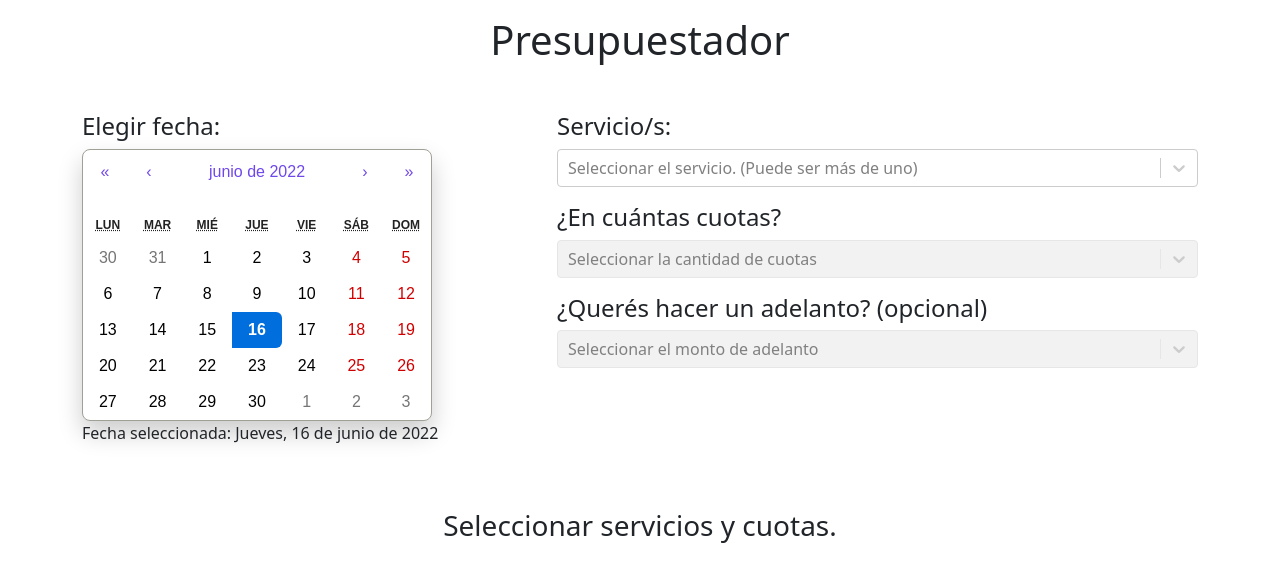
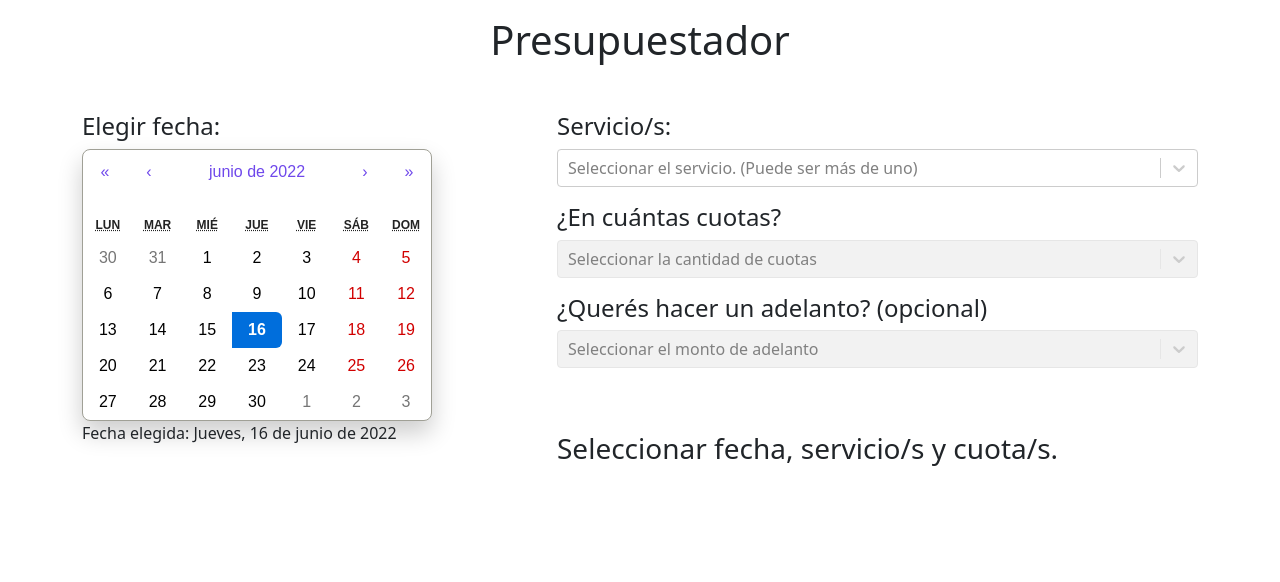
Before and after one commit to PulpoI/presupuestador, a React (Create React App) app in the folder presupuestador/: page / in a window 1280 px wide. Shown: the top 582 px of the page. Built offline with nearby package versions, Linux system fonts and the light colour scheme.

Commit message:
estilos asignados y programa funcionando

```diff
--- a/presupuestador/package.json
+++ b/presupuestador/package.json
@@ -14,6 +14,7 @@
     "sweetalert": "^2.1.2",
     "web-vitals": "^2.1.4"
   },
+  "homepage": "http://presupuestador.camilagonzalez.ar/",
   "scripts": {
     "start": "react-scripts start",
     "build": "react-scripts build",
--- a/presupuestador/src/App.css
+++ b/presupuestador/src/App.css
@@ -127,6 +127,11 @@
   color: white;
  }
 
+
+ .elegir-fecha {
+  height: 350px;
+ }
+
  @media (max-width: 576px) {
   .precio-total {
     position: initial !important;
--- a/presupuestador/src/App.js
+++ b/presupuestador/src/App.js
@@ -156,13 +156,13 @@ function App() {
     <div className="container-xl mt-3">
       <h1 className="text-center">Presupuestador</h1>
       <div className="row mt-5">
-        <div className="col-xs-12 col-sm-6 col-md-5">
+        <div className="col-xs-12 col-sm-6 col-md-5 elegir-fecha">
           <h4>Elegir fecha: </h4>
           <div className="calendar-container">
             <Calendar onChange={setDate} value={date} locale={"es-ES"} />
           </div>
           <p>
-            <span className="bold">Fecha seleccionada: </span>
+            <span className="bold">Fecha elegida: </span>
             {fechaElegida}
           </p>
         </div>
@@ -192,18 +192,16 @@ function App() {
               options={entregas}
               // defaultValue={entregas[0]}
               onChange={handleEntrega}
-              isDisabled={isDisabled}
+              isDisabled={isDisabled || servicio.length < 1}
               placeholder="Seleccionar el monto de adelanto"
             ></Select>
           </div>
-        </div>
-      </div>
           {(cuota < 0.5) | (servicio.length === 0) ? (
-        <div className="text-center pt-5 mb-3 precio-total">
-          <h3 className="text-center">Seleccionar servicios y cuotas.</h3>
+            <div className="pt-5 mb-3 precio-total">
+              <h3>Seleccionar fecha, servicio/s y cuota/s.</h3>
             </div>
           ) : (
-        <div className="text-center pt-5 mb-3 precio-total">
+            <div className="pt-5 mb-3 precio-total">
               <h3>
                 Precio TOTAL: $
                 {precio ? new Intl.NumberFormat("de-DE").format(precio) : "0"}
@@ -220,6 +218,8 @@ function App() {
             </div>
           )}
         </div>
+      </div>
+    </div>
   );
 }
 
```
Lines whose indentation alone changed are shown as unchanged.
